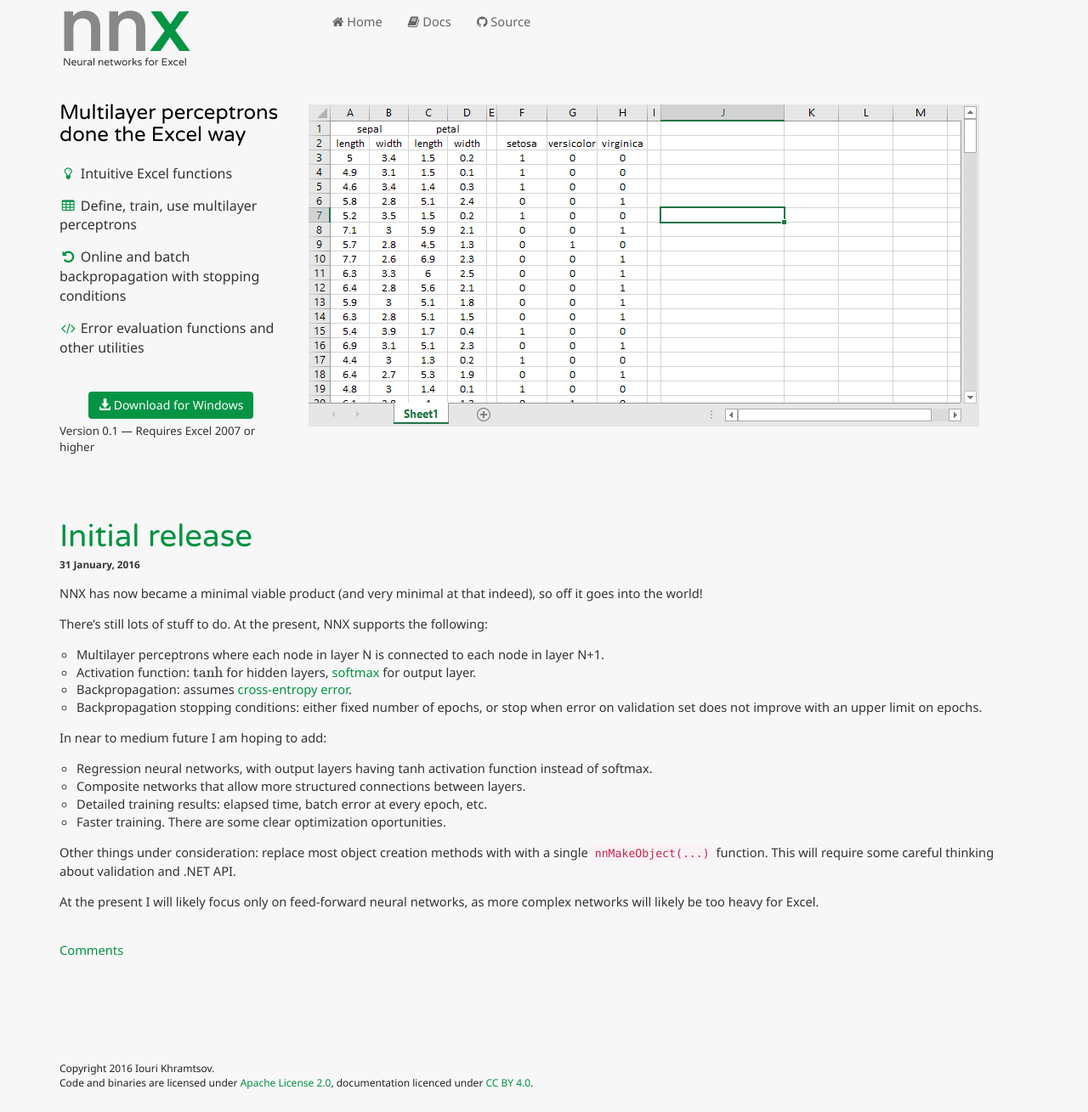
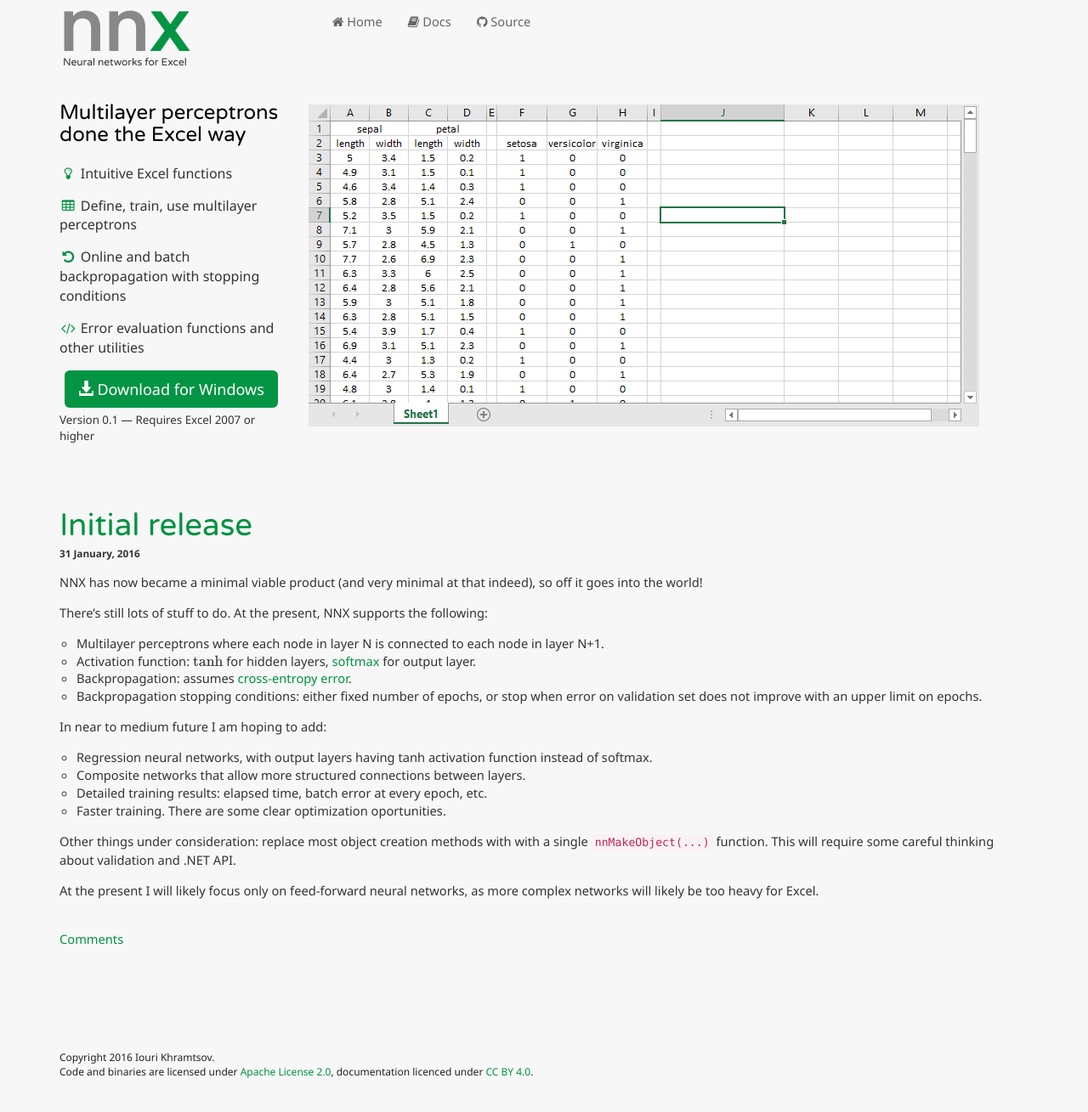
Before and after one commit to ikhramts/NNX.Website, a Jekyll site: the page built from index.html, in a window 1280 px wide. Shown: the whole page at 85% size. Built offline with Jekyll 4.4.1, drawn with Linux system fonts in a browser that asks for light colours; nearby versions of some CDN libraries; formulas are drawn with MathJax 3.

Commit message:
Fixed margins around download button.

```diff
--- a/css/style.css
+++ b/css/style.css
@@ -242,7 +242,7 @@
 }
 
 .downloads {
-	margin: 25px 0 0 0;
+	margin: 0 0 0 0;
 	text-align: center;
 }
 
--- a/index.html
+++ b/index.html
@@ -14,7 +14,7 @@
 		<div class="clearfix"></div>
 
 		<div class="downloads">
-			<a href="downloads/nnx-addin.0.1.msi" class="btn btn-success">
+			<a href="downloads/nnx-addin.0.1.msi" class="btn btn-success btn-lg">
 				<span class="glyphicon glyphicon-download-alt"></span> Download for Windows
 			</a>
 		</div>
```
Also changed, not shown: 4 other files.
